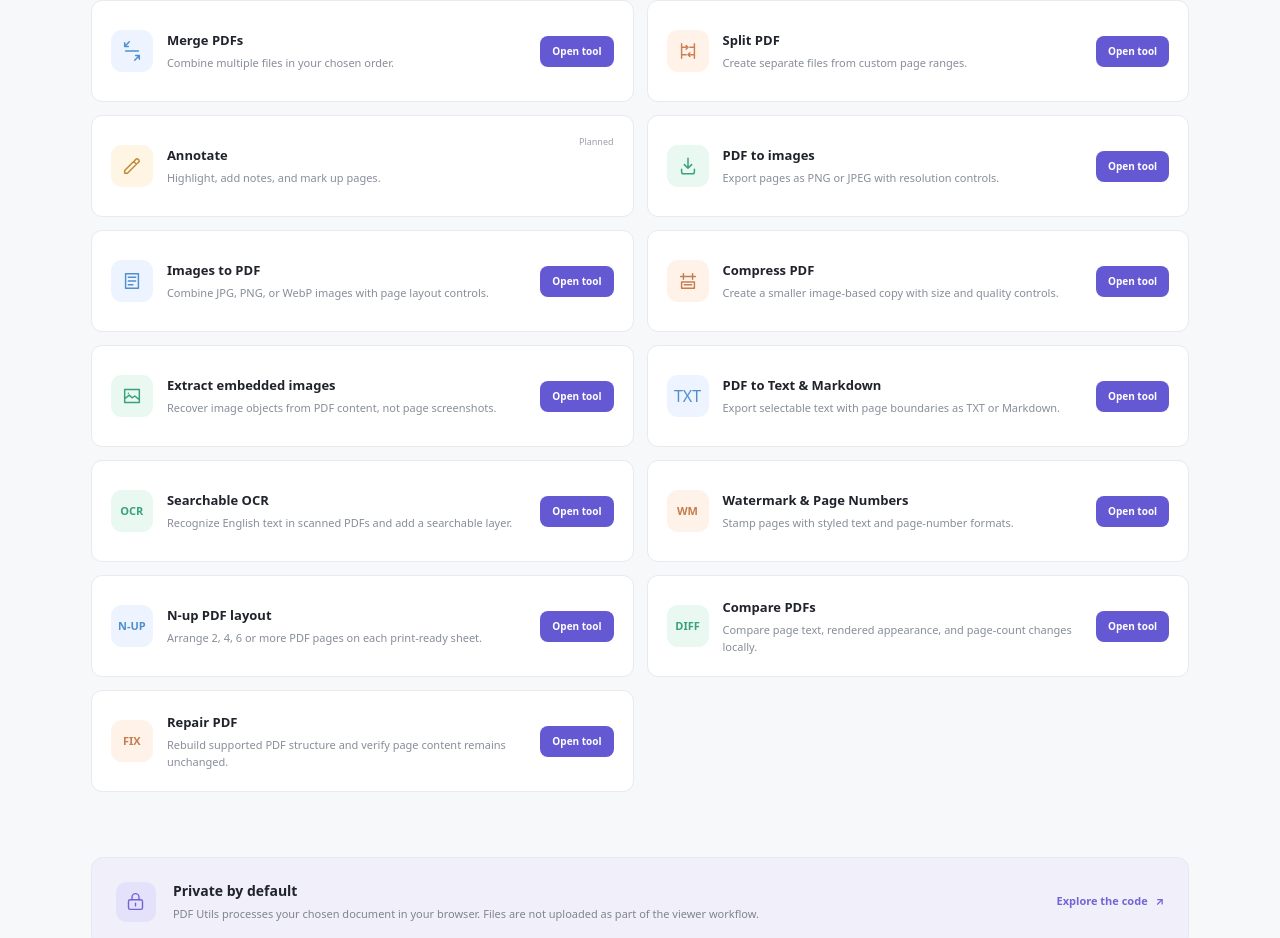
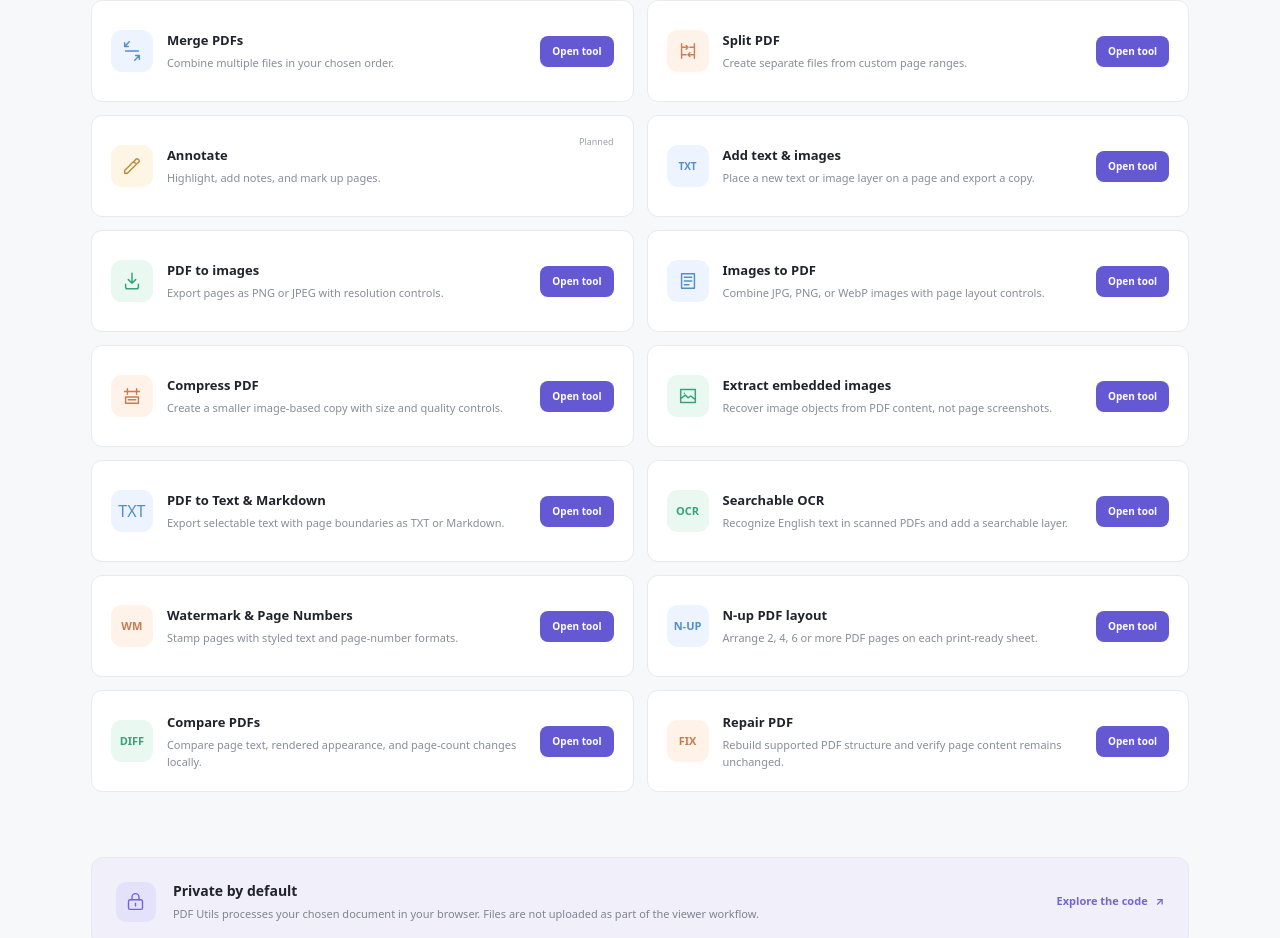
Before and after one commit to leenusdarnal/pdf-utils, a SvelteKit app: page / in a window 1280 px wide. Shown: the part 1042-1980 px from the top of the page. Built offline with nearby package versions, Linux system fonts and the light colour scheme.

Commit message:
feat(edit): add text and image overlay tool entry

```diff
--- a/src/routes/+page.svelte
+++ b/src/routes/+page.svelte
@@ -15,6 +15,7 @@
   import NUpPdf from '$lib/components/NUpPdf.svelte';
   import RepairPdf from '$lib/components/RepairPdf.svelte';
   import ComparePdfs from '$lib/components/ComparePdfs.svelte';
+  import TextImageOverlay from '$lib/components/TextImageOverlay.svelte';
   import { hasPdfHeader } from '$lib/pdf/viewer-utils';
 
   let isDragging = false;
@@ -33,6 +34,7 @@
   let nUpMode = false;
   let compareMode = false;
   let repairMode = false;
+  let textImageOverlayMode = false;
   let isDarkMode = false;
   let appReady = false;
   let organizerInput: HTMLInputElement;
@@ -167,7 +169,7 @@
       </span>
       <span>pdf<span class="font-medium text-[#8c91a0]">utils</span></span>
     </a>
-    {#if !selectedFile && !organizeFile && !mergeMode && !splitMode && !imageMode && !imagesToPdfMode && !compressMode && !extractImagesMode && !textExportMode && !searchableOcrMode && !watermarkPageNumbersMode && !nUpMode && !compareMode && !repairMode}
+    {#if !selectedFile && !organizeFile && !mergeMode && !splitMode && !imageMode && !imagesToPdfMode && !compressMode && !extractImagesMode && !textExportMode && !searchableOcrMode && !watermarkPageNumbersMode && !nUpMode && !compareMode && !repairMode && !textImageOverlayMode}
       <nav class="ml-auto flex h-full items-center gap-[30px] max-[760px]:gap-[17px]" aria-label="Main navigation">
         <a class="relative inline-flex h-full items-center text-[13px] font-semibold text-ink no-underline after:absolute after:bottom-[-1px] after:left-0 after:right-0 after:h-0.5 after:bg-brand-700 max-[760px]:text-[11px]" href="#tools">Tools</a>
         <a class="inline-flex h-full items-center text-[13px] font-semibold text-muted no-underline transition-colors hover:text-brand-700 max-[760px]:text-[11px] max-[480px]:hidden" href="#how-it-works">How it works</a>
@@ -219,6 +221,8 @@
       <ComparePdfs onClose={() => (compareMode = false)} />
     {:else if repairMode}
       <RepairPdf onClose={() => (repairMode = false)} />
+    {:else if textImageOverlayMode}
+      <TextImageOverlay onClose={() => (textImageOverlayMode = false)} />
     {:else}
       <section class="py-[77px] text-center max-[760px]:pb-[54px] max-[760px]:pt-[61px] max-[480px]:pt-[49px]">
         <div class="inline-flex items-center gap-2.5 text-[10px] font-bold uppercase tracking-[1.7px] text-brand-600 max-[480px]:text-[8px] max-[480px]:tracking-[1.2px]"><span class="h-px w-[22px] bg-brand-300"></span> A calmer way to work with PDFs</div>
@@ -292,6 +296,11 @@
             <span class="ml-auto self-start whitespace-nowrap text-[9px] text-[#9a9eaa] max-[480px]:hidden">Planned</span>
           </article>
           <article class="flex min-h-[102px] items-center gap-[14px] rounded-[11px] border border-[#e8eaf0] bg-white p-[19px] max-[480px]:gap-3 max-[480px]:p-[15px]">
+            <span class="grid size-[42px] shrink-0 place-items-center rounded-[11px] bg-[#eef4ff] text-[#4f8fce] text-[10px] font-bold">TXT</span>
+            <div class="min-w-0"><h3 class="mb-[5px] text-[13px] font-bold">Add text &amp; images</h3><p class="mb-0 text-[11px] leading-[1.5] text-[#878d99]">Place a new text or image layer on a page and export a copy.</p></div>
+            <button type="button" class="ml-auto shrink-0 rounded-lg bg-brand-700 px-3 py-2 text-[10px] font-bold text-white transition-colors hover:bg-brand-800 focus-visible:outline focus-visible:outline-[3px] focus-visible:outline-brand-200 focus-visible:outline-offset-2" aria-label="Open text and image overlay tool" onclick={() => (textImageOverlayMode = true)}>Open tool</button>
+          </article>
+          <article class="flex min-h-[102px] items-center gap-[14px] rounded-[11px] border border-[#e8eaf0] bg-white p-[19px] max-[480px]:gap-3 max-[480px]:p-[15px]">
             <span class="grid size-[42px] shrink-0 place-items-center rounded-[11px] bg-[#e9f8f1] text-[#39a17d]"><svg class="size-[22px]" viewBox="0 0 24 24" fill="none"><path d="M12 3.5v11m0 0 4-4m-4 4-4-4M5 15.5v3A2 2 0 0 0 7 20.5h10a2 2 0 0 0 2-2v-3" stroke="currentColor" stroke-width="1.6" stroke-linecap="round" stroke-linejoin="round"/></svg></span>
             <div class="min-w-0"><h3 class="mb-[5px] text-[13px] font-bold">PDF to images</h3><p class="mb-0 text-[11px] leading-[1.5] text-[#878d99]">Export pages as PNG or JPEG with resolution controls.</p></div>
             <button type="button" class="ml-auto shrink-0 rounded-lg bg-brand-700 px-3 py-2 text-[10px] font-bold text-white transition-colors hover:bg-brand-800 focus-visible:outline focus-visible:outline-[3px] focus-visible:outline-brand-200 focus-visible:outline-offset-2" aria-label="Open PDF to images tool" onclick={() => (imageMode = true)}>Open tool</button>
```
